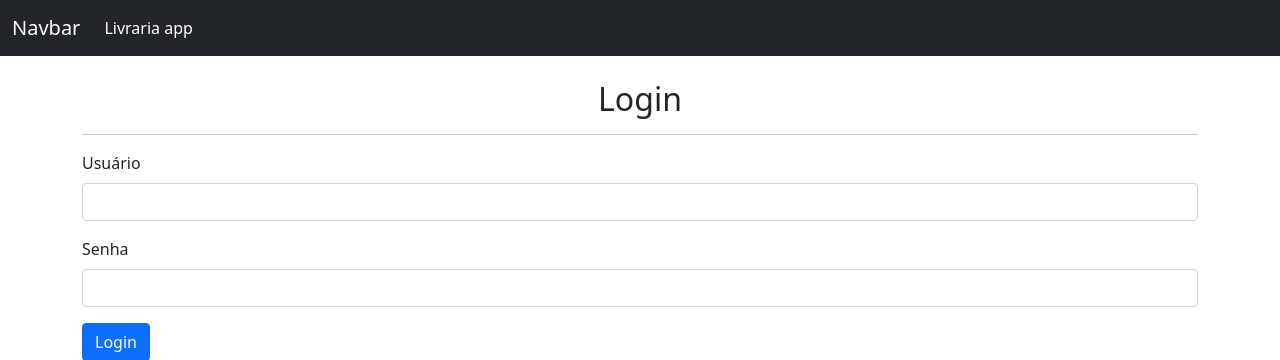
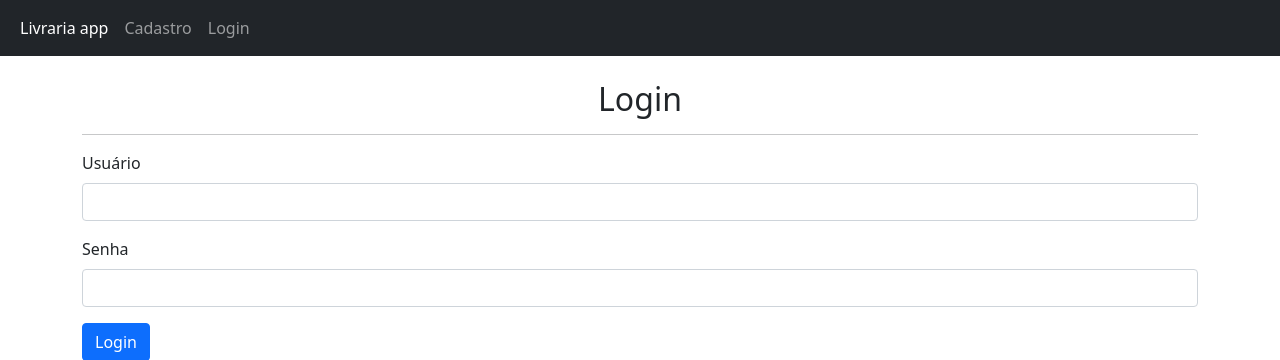
Before and after one commit to ArthurSampaio13/crud-django, a Django app: page / in a window 1280 px wide. Shown: the top 360 px of the page. Run offline with Django 5.2, Linux system fonts and the light colour scheme.

Commit message:
feaT: configurando rotas da nav bar

```diff
--- a/livraria/templates/navbar.html
+++ b/livraria/templates/navbar.html
@@ -1,14 +1,25 @@
 <nav class="navbar navbar-expand-lg navbar-dark bg-dark">
     <div class="container-fluid">
-      <a class="navbar-brand" href="#">Navbar</a>
       <button class="navbar-toggler" type="button" data-bs-toggle="collapse" data-bs-target="#navbarSupportedContent" aria-controls="navbarSupportedContent" aria-expanded="false" aria-label="Toggle navigation">
         <span class="navbar-toggler-icon"></span>
       </button>
       <div class="collapse navbar-collapse" id="navbarSupportedContent">
         <ul class="navbar-nav me-auto mb-2 mb-lg-0">
           <li class="nav-item">
-            <a class="nav-link active" aria-current="page" href="{% url 'home'}">Livraria app</a>
+            <a class="nav-link active" aria-current="page" href="{% url 'home'%}">Livraria app</a>
           </li>
+          {% if user.is_authenticated %}
+          <li class="nav-item">
+            <a class="nav-link" href="{% url 'logout'%}">Logout</a>
+          </li>
+          {% else %}
+          <li class="nav-item">
+            <a class="nav-link" href="{% url 'register' %}">Cadastro</a>
+          </li>
+          <li class="nav-item">
+            <a class="nav-link" href="{% url 'home'%}">Login</a>
+          </li>
+          {% endif %}
         </ul>
       </div>
     </div>
```
